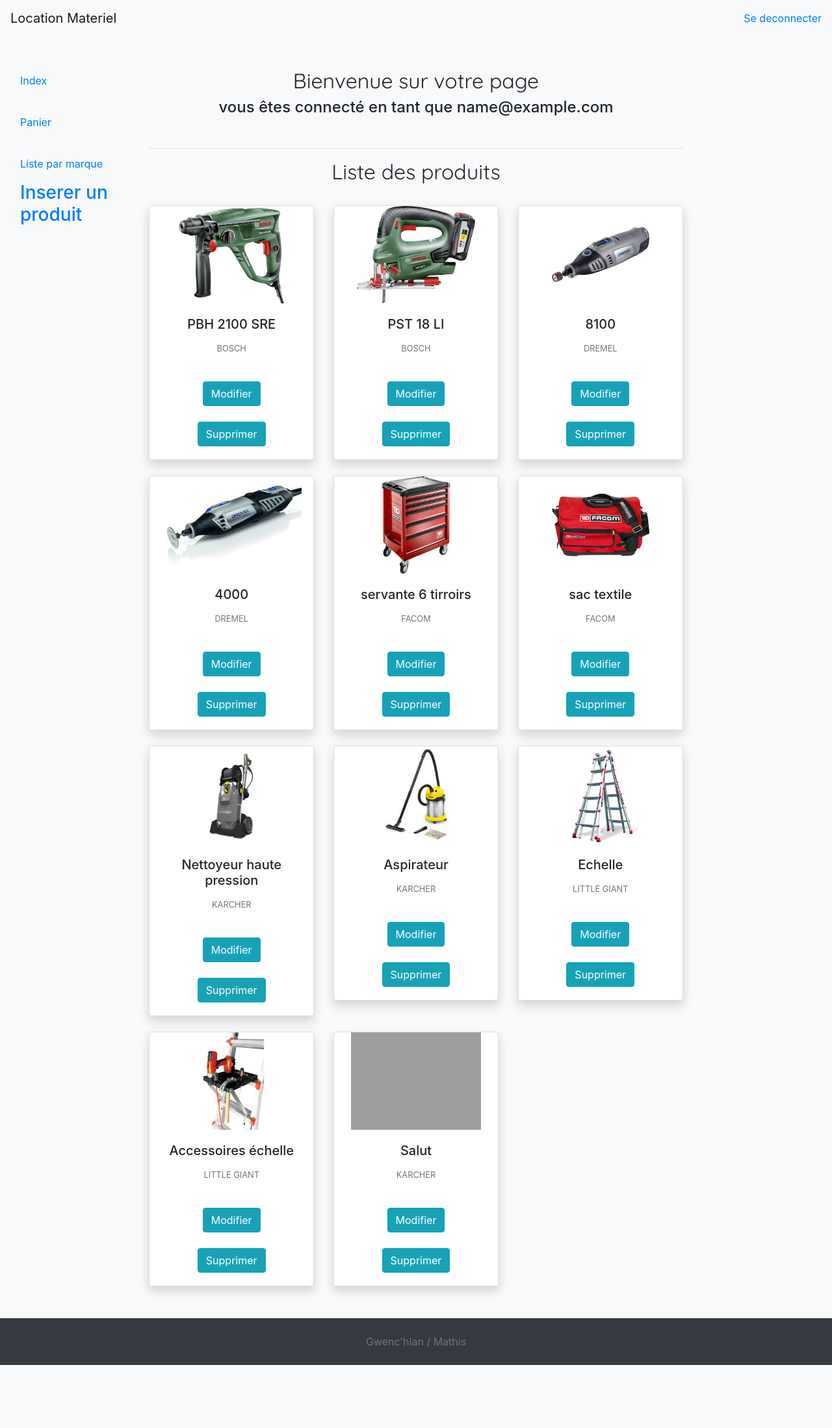
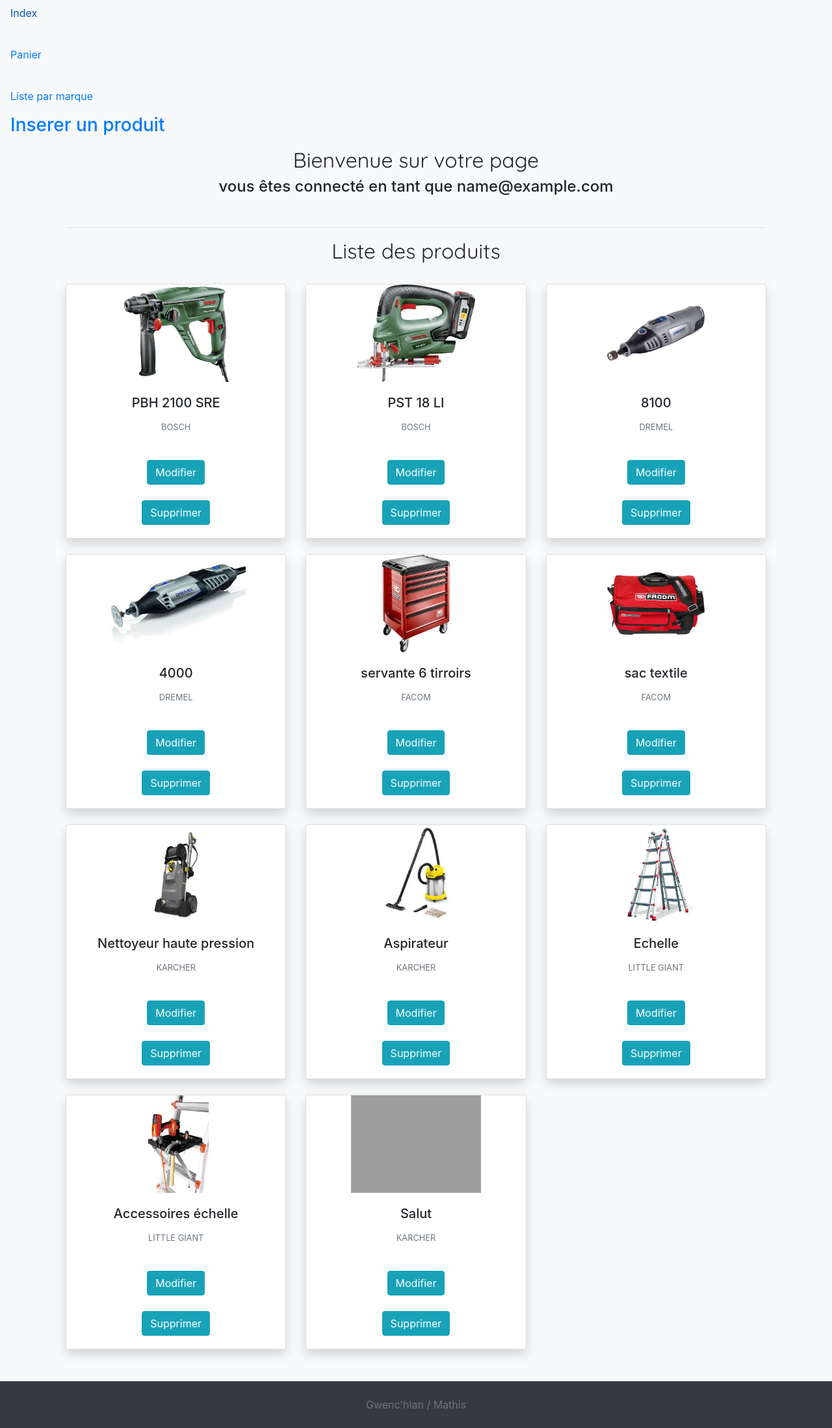
Before and after one commit to eIyth/ProjetWEB2, a PHP site: page /index.php in a window 1280 px wide. Shown: the whole page at 65% size. Before the commit the page ends 2101 px from the top, so only its background shows below. Run offline with PHP 8.4, Linux system fonts and the light colour scheme; the visitor is signed in with stand-in values (Sample User, id 1); data comes from the database, SQL or seed files in the repository; some libraries are stand-ins or nearby versions; grey boxes are pictures that could not be loaded.

Commit message:
insertion/suppresion/modification

```diff
--- a/index.php
+++ b/index.php
@@ -27,22 +27,9 @@
       <link rel="stylesheet" href="https://cdnjs.cloudflare.com/ajax/libs/font-awesome/4.7.0/css/font-awesome.min.css">
    </head>
    <body class="bg-light">
-
-      <?php
-         // Affichage du header
-         afficheHeader();
-         ?>
-      <div class="container-fluid">
-         <br>
-         <br>
-         <div class="row">
-            <div class="col-sm-2">
-                <?php
-        // Affichage du menu
-             afficheMenu();
-             ?>
-            </div>
-            <div class="col-sm-8 card bg-transparent text-center border-light">
+    <?php afficheMenu() ?>
+      <div class="container">
+            <div class="col-sm card bg-transparent text-center border-light">
                <?php
                   if (!empty($_SESSION) && !empty($_GET) && isset($_GET["action"])) {
                       switch ($_GET["action"]) {
@@ -113,7 +100,6 @@
 
                           // On affiche la menu deroulant encore
                           afficheProduitParMarque();
-
                           // On affiche la liste des produits désirés
                           $marque=listeProduitsParMarque($_POST["marque"]);
                           if ($marque) {
```
